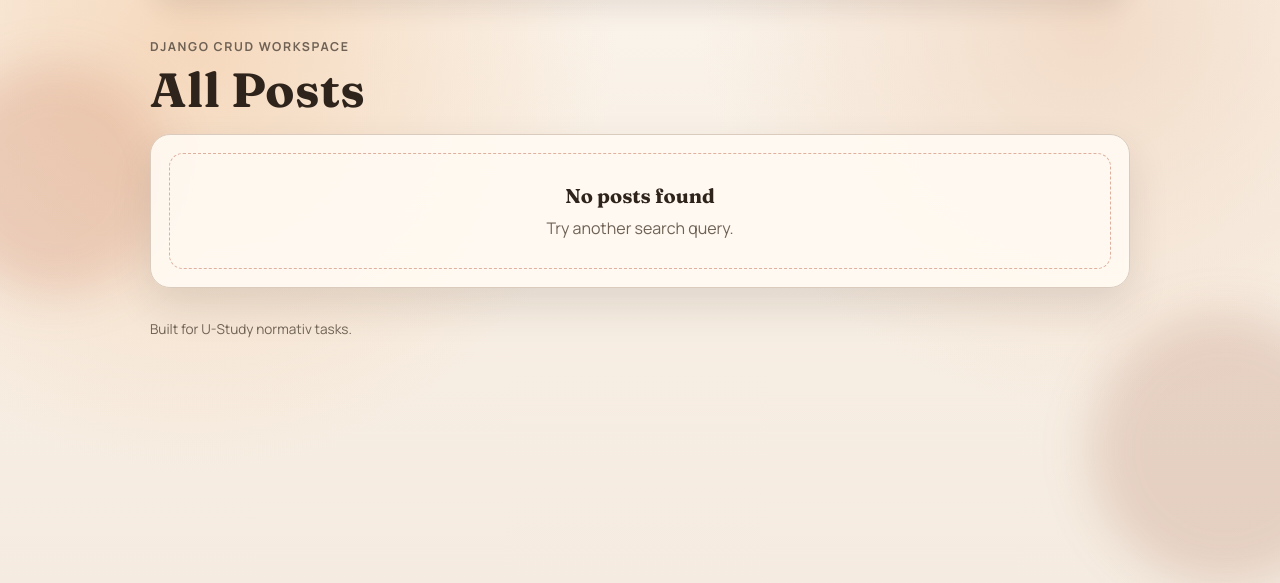
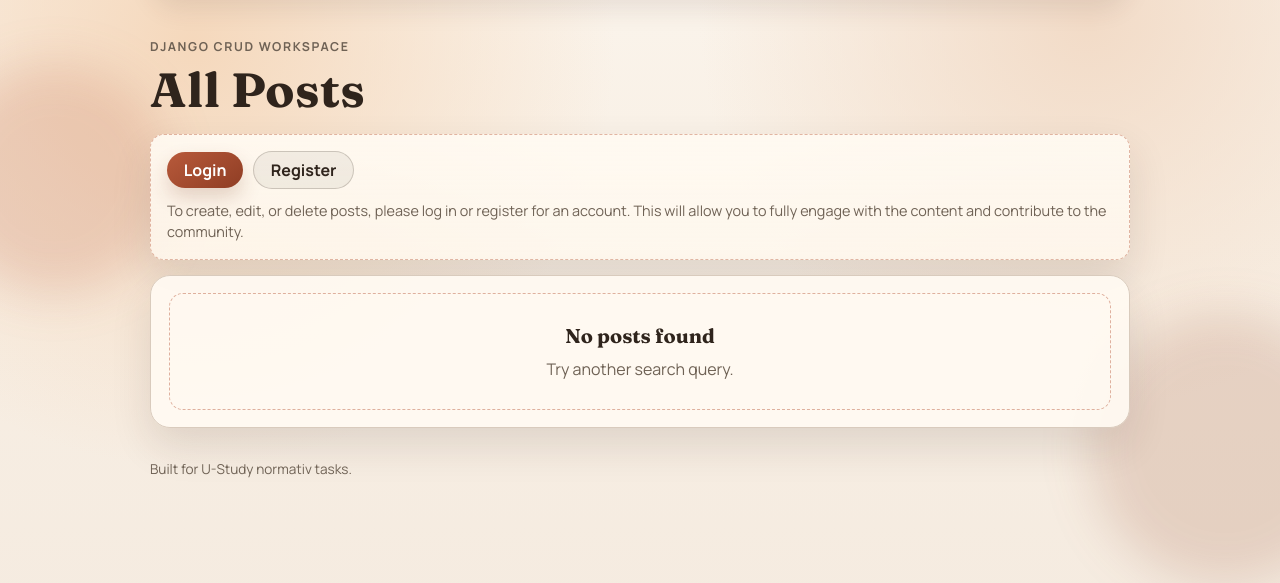
Before and after one commit to ollayorbek0833/U-Study_normativ_fevral, a Django app: page /posts/ in a window 1280 px wide. Shown: the part 76-659 px from the top of the page. Run offline with Django 5.2, Linux system fonts and the light colour scheme; data that the repository does not hold is empty.

Commit message:
5-normativ: Custom Register va Login qo‘shildi

```diff
--- a/books/static/books/css/style.css
+++ b/books/static/books/css/style.css
@@ -573,3 +573,37 @@ select:focus-visible {
         justify-content: center;
     }
 }
+
+/* Normativ 5: guest CTA on posts list */
+.auth-cta {
+    margin-bottom: 0.95rem;
+    padding: 1rem;
+    border-radius: var(--radius-md);
+    border: 1px dashed rgba(184, 90, 59, 0.42);
+    background: linear-gradient(180deg, rgba(255, 250, 242, 0.92) 0%, rgba(255, 248, 238, 0.82) 100%);
+}
+
+.auth-cta-actions {
+    display: flex;
+    align-items: center;
+    gap: 0.6rem;
+    flex-wrap: wrap;
+}
+
+.auth-cta-note {
+    margin: 0.72rem 0 0;
+    color: var(--muted);
+    font-size: 0.9rem;
+    line-height: 1.45;
+}
+
+@media (max-width: 780px) {
+    .auth-cta-actions {
+        width: 100%;
+        gap: 0.5rem;
+    }
+
+    .auth-cta-actions .btn {
+        width: 100%;
+    }
+}
--- a/books/templates/books/post_list.html
+++ b/books/templates/books/post_list.html
@@ -17,6 +17,19 @@
 {% endblock %}
 
 {% block content %}
+
+{% if not user.is_authenticated%}
+    <div class="auth-cta surface">
+        <div class = "auth-cta-actions">
+            <a class="btn btn-primary" href="{% url 'login' %}">Login</a>
+            <a class="btn btn-ghost" href="{% url 'register' %}">Register</a>
+        </div>
+        <p class="auth-cta-note">
+            To create, edit, or delete posts, please log in or register for an account. This will allow you to fully engage with the content and contribute to the community.
+        </p>
+    </div>
+{% endif %}
+
 <section class="surface card-stack">
     {% if posts %}
         <ul class="book-grid">
--- a/books/views.py
+++ b/books/views.py
@@ -2,8 +2,9 @@ from django.shortcuts import get_object_or_404, redirect, render
 from django.urls import reverse_lazy
 from django.db.models import Q
 from django.core.paginator import Paginator
+from django.contrib.auth import login
 
-from books.forms import BookForm
+from books.forms import BookForm, LoginForm, RegisterForm
 from books.models import Book, Post
 from django.views.generic import ListView, CreateView, DeleteView, UpdateView
 
@@ -65,3 +66,29 @@ def post_list(request):
         "q":q,
     }
     return render(request, "books/post_list.html", context)
+
+
+def register_view(request):
+    if request.method =="POST":
+        form = RegisterForm(request.POST)
+        if form.is_valid():
+            user = form.save(commit=False)
+            user.set_password(form.cleaned_data["password"])
+            user.save()
+            return redirect("login")
+    else:
+        form = RegisterForm()
+    return render(request, "books/register.html", {"form":form})
+
+
+def login_view(request):
+    if request.method == "POST":
+        form = LoginForm(request.POST)
+        if form.is_valid():
+            user = form.cleaned_data["user"]
+            login(request, user)
+            return redirect("post-list")
+    else:
+        form = LoginForm()
+
+    return render(request, "books/login.html", {"form":form})
--- a/config/urls.py
+++ b/config/urls.py
@@ -1,11 +1,13 @@
 from django.contrib import admin
 from django.urls import include, path
 
-from books.views import post_list
+from books.views import login_view, post_list, register_view
 
 
 urlpatterns = [
     path('admin/', admin.site.urls),
     path("books/", include("books.urls")),
     path("posts/", post_list, name="post-list"),
+    path("register/", register_view, name="register"),
+    path("login/", login_view, name="login"),
 ]
```
Also changed, not shown: books/forms.py (+37 -0 lines), books/templates/books/login.html (added, +22 -0 lines), books/templates/books/register.html (added, +22 -0 lines).
